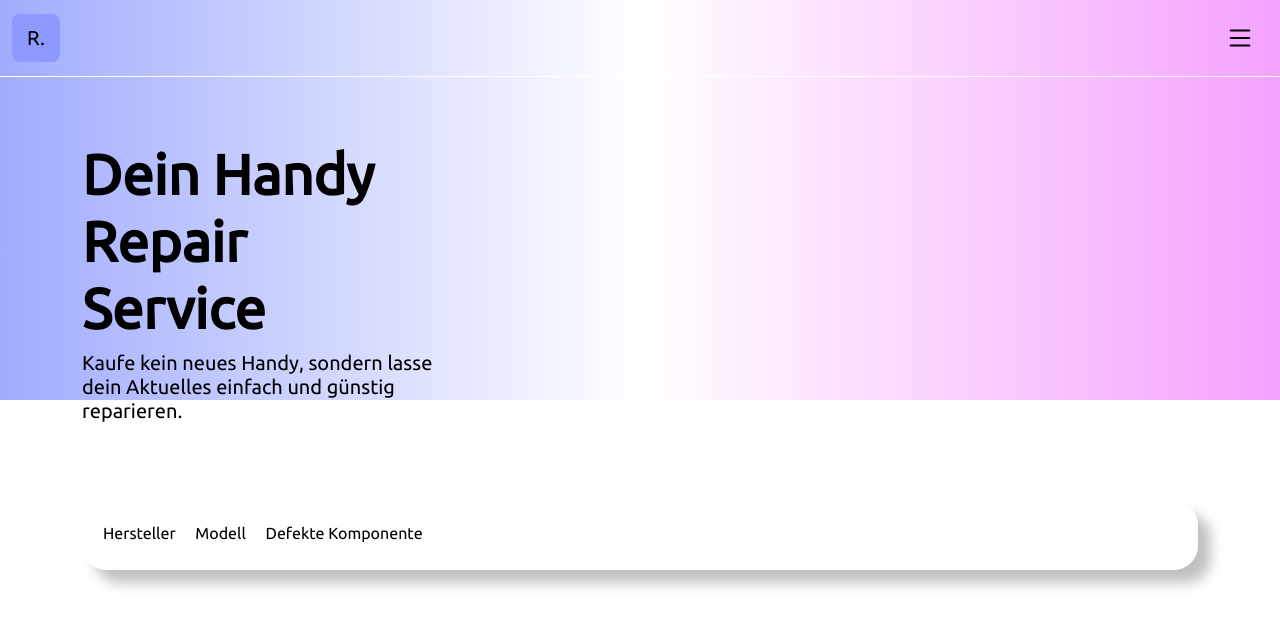
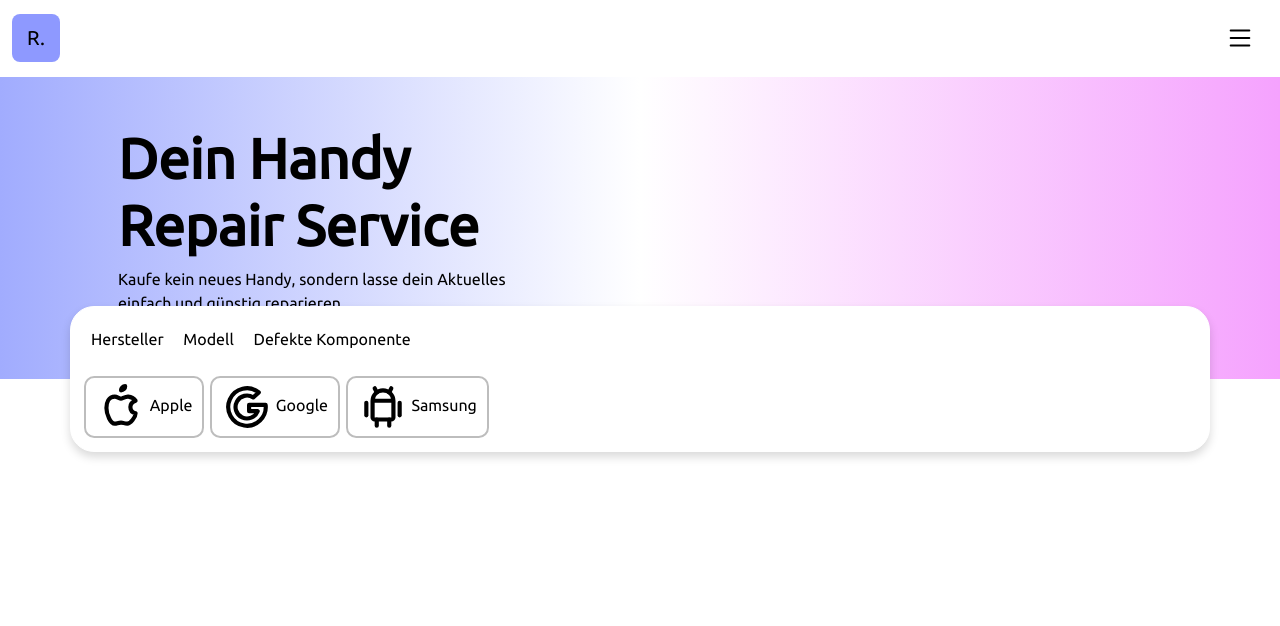
Before and after one commit to nicosammito/IUExam2023, a plain HTML site: page index.html in a window 1280 px wide. Drawn offline with nearby package versions, Linux system fonts and the light colour scheme; files whose address does not match are found by name.

Commit message:
verrückte Dinge sind passiert

```diff
--- a/css/index.css
+++ b/css/index.css
@@ -1,16 +1,54 @@
 html {
   height: 100%;
+  width: 100%;
   background: white;
+}
+
+* {
+  box-sizing: border-box;
 }
 
 body {
   font-family: Ubuntu, sans-serif;
   color: black;
-  height: 50%;
+  padding: 0;
+  margin: 0;
+  /*height: 50%;
   background: white;
   background: linear-gradient(to right, #a1acfe, #ffffff, #f5a2fe);
   background-repeat: repeat-x;
-  background-size: auto;
+  background-size: auto;*/
+}
+.section-nav {
+  background: linear-gradient(to right, #a1acfe, #ffffff, #f5a2fe);
+}
+
+.section-alpha {
+  background: linear-gradient(to right, #a1acfe, #ffffff, #f5a2fe);
+  height: fit-content;
+  position: relative;
+  min-height: fit-content;
+  display: block;
+}
+
+@media only screen and (max-width: 300px) {
+  p {
+    font-size: .75rem;
+  }
+  h1 {
+    font-size: 1.25rem !important;
+  }
+}
+
+.section-alpha > .container {
+  padding: 3rem;
+  position: relative;
+}
+
+.section-beta {
+  transform: translateY(-50%);
+  display: block;
+  position: relative;
 }
 
 /* Navigation */
@@ -86,7 +124,6 @@ body {
 h1 {
   font-size: 3.5rem;
   font-weight: bold;
-  margin-top: 4rem;
 }
 
 .tab {
@@ -99,8 +136,7 @@ h1 {
   border-style: solid;
   border-width: .1rem;
   border-radius: 1.5rem;
-  box-shadow: .8rem .8rem .8rem silver;
-  margin-top: 4.4rem;
+  box-shadow: 0 5px 10px rgba(0, 0, 0, .15);
 }
 
 .tablinks {
--- a/index.html
+++ b/index.html
@@ -7,12 +7,13 @@
     <script src="js/index.js"></script>
     <link href="https://cdn.jsdelivr.net/npm/bootstrap@5.3.2/dist/css/bootstrap.min.css" rel="stylesheet"
         integrity="sha384-T3c6CoIi6uLrA9TneNEoa7RxnatzjcDSCmG1MXxSR1GAsXEV/Dwwykc2MPK8M2HN" crossorigin="anonymous">
-    <link rel="stylesheet" href="./css/index.css" />
     <link rel="stylesheet" href="https://cdn.jsdelivr.net/npm/@tabler/icons-webfont@latest/tabler-icons.min.css">
     <link href='https://fonts.googleapis.com/css?family=Ubuntu' rel='stylesheet'>
+    <link rel="stylesheet" href="./css/index.css" />
 </head>
 
-<body>
+<body onload="openTab(event, 'company')">
+
     <nav class="navbar navbar-controller">
         <div class="container-fluid">
             <a class="navbar-brand" href="index.html">
@@ -36,16 +37,19 @@
         </div>
     </nav>
 
-    <div class="container text-center">
+    <div class="section-alpha">
+
+        <div class="container">
             <div class="row">
-            <div class="col">
+                <div class="col-sm-12 col-lg-5">
                     <h1 class="text-start">Dein Handy Repair Service</h1>
-                <h5 class="text-start">Kaufe kein neues Handy, sondern lasse dein Aktuelles einfach und günstig reparieren.</h5>
+                    <p class="text-start">Kaufe kein neues Handy, sondern lasse dein Aktuelles einfach und günstig reparieren.</p>
                 </div>
-            <div class="col"></div>
-            <div class="col"></div>
+            </div>
+        </div>
     </div>
 
+    <section class="section-beta">
             <div class="container-sm text-start">
                 <div class="tab">
                     <button class="tablinks" onclick="openTab(event, 'company')">Hersteller</button>
@@ -322,6 +326,7 @@
                     <button class="btn intab-button">Gehäuse</button>
                 </div>
             </div>
+    </section>
 
         <script src="https://cdn.jsdelivr.net/npm/bootstrap@5.3.2/dist/js/bootstrap.bundle.min.js" integrity="sha384-C6RzsynM9kWDrMNeT87bh95OGNyZPhcTNXj1NW7RuBCsyN/o0jlpcV8Qyq46cDfL" crossorigin="anonymous"></script>
         <script src="index.js"></script>
--- a/js/index.js
+++ b/js/index.js
@@ -9,11 +9,12 @@ function openTab(evt, tabName) {
     tabcontent[i].style.display = "none";
   }
 
-  // Get all elements with class="tablinks" and remove the class "active"
+
+  /* Get all elements with class="tablinks" and remove the class "active"
   tablinks = document.getElementsByClassName("tablinks");
   for (i = 0; i < tablinks.length; i++) {
     tablinks[i].className = tablinks[i].className.replace(" active", "");
-  }
+  } */
 
   // Show the current tab, and add an "active" class to the button that opened the tab
   document.getElementById(tabName).style.display = "block";
```
Lines whose indentation alone changed are shown as unchanged.
